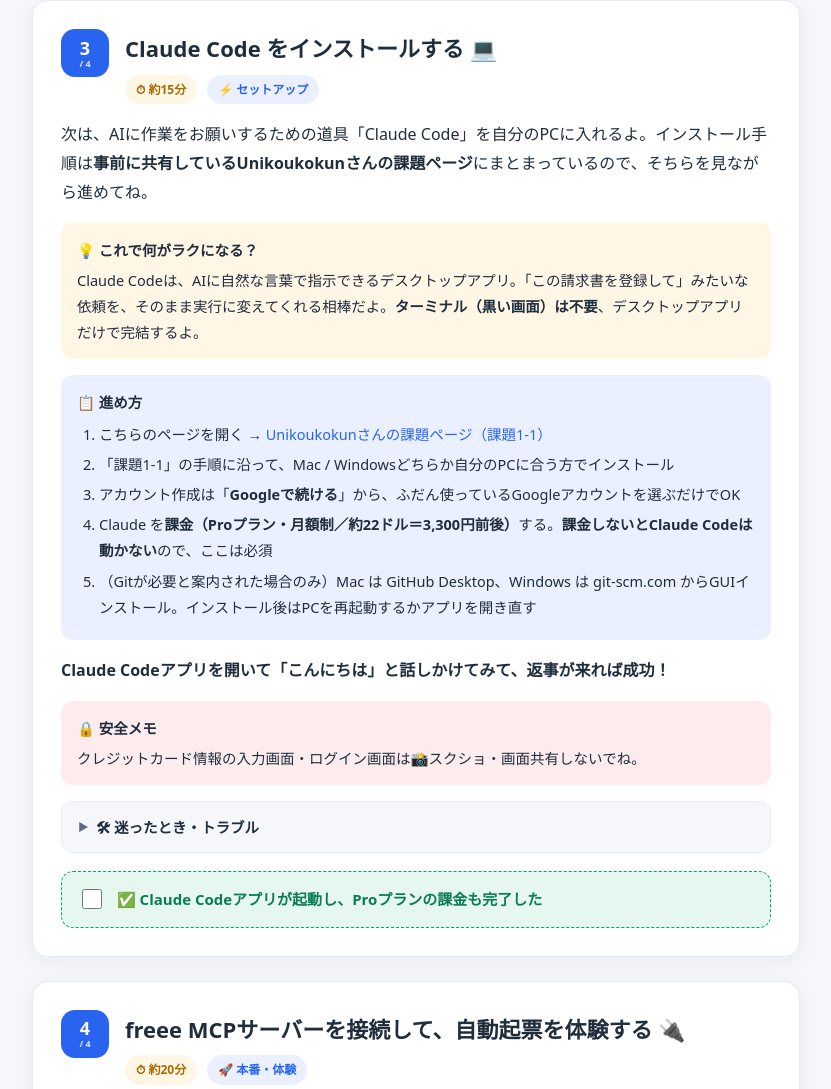
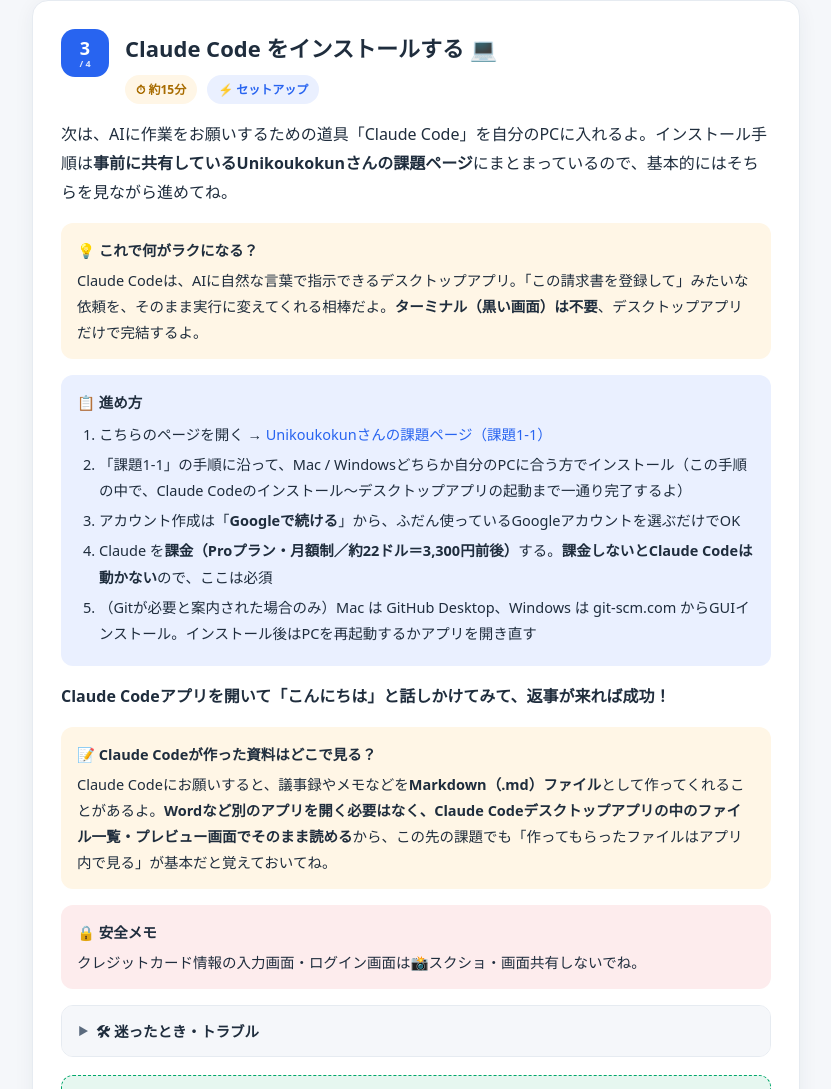
Before and after one commit to fromk0326-boop/hk-tax-school-vol01-t6f8tfw7, a plain HTML site: page index.html in a window 1280 px wide. Shown: the part 2420-3509 px from the top of the page, without its empty margins (360-1191 px from the left). Drawn offline with Linux system fonts and the light colour scheme.

Commit message:
update: vol01課題ページ ステップ3インストール手順・md閲覧説明を更新

```diff
--- a/index.html
+++ b/index.html
@@ -406,7 +406,7 @@
         </div>
       </div>
 
-      <p>次は、AIに作業をお願いするための道具「Claude Code」を自分のPCに入れるよ。インストール手順は<b>事前に共有しているUnikoukokunさんの課題ページ</b>にまとまっているので、そちらを見ながら進めてね。</p>
+      <p>次は、AIに作業をお願いするための道具「Claude Code」を自分のPCに入れるよ。インストール手順は<b>事前に共有しているUnikoukokunさんの課題ページ</b>にまとまっているので、基本的にはそちらを見ながら進めてね。</p>
 
       <div class="box tip">
         <div class="box-h">💡 これで何がラクになる？</div>
@@ -417,7 +417,7 @@
         <div class="box-h">📋 進め方</div>
         <ol>
           <li>こちらのページを開く → <a href="https://bbs.unikoukokun.com/kadai.html" target="_blank" rel="noopener">Unikoukokunさんの課題ページ（課題1-1）</a></li>
-          <li>「課題1-1」の手順に沿って、Mac / Windowsどちらか自分のPCに合う方でインストール</li>
+          <li>「課題1-1」の手順に沿って、Mac / Windowsどちらか自分のPCに合う方でインストール（この手順の中で、Claude Codeのインストール〜デスクトップアプリの起動まで一通り完了するよ）</li>
           <li>アカウント作成は「<b>Googleで続ける</b>」から、ふだん使っているGoogleアカウントを選ぶだけでOK</li>
           <li>Claude を<b>課金（Proプラン・月額制／約22ドル＝3,300円前後）</b>する。<b>課金しないとClaude Codeは動かない</b>ので、ここは必須</li>
           <li>（Gitが必要と案内された場合のみ）Mac は GitHub Desktop、Windows は git-scm.com からGUIインストール。インストール後はPCを再起動するかアプリを開き直す</li>
@@ -425,6 +425,11 @@
       </div>
 
       <p><b>Claude Codeアプリを開いて「こんにちは」と話しかけてみて、返事が来れば成功！</b></p>
+
+      <div class="box tip">
+        <div class="box-h">📝 Claude Codeが作った資料はどこで見る？</div>
+        Claude Codeにお願いすると、議事録やメモなどを<b>Markdown（.md）ファイル</b>として作ってくれることがあるよ。<b>Wordなど別のアプリを開く必要はなく、Claude Codeデスクトップアプリの中のファイル一覧・プレビュー画面でそのまま読める</b>から、この先の課題でも「作ってもらったファイルはアプリ内で見る」が基本だと覚えておいてね。
+      </div>
 
       <div class="box safe">
         <div class="box-h">🔒 安全メモ</div>
@@ -439,6 +444,7 @@
             <li><b>Googleアカウントがない</b> → メールアドレスでの新規登録もできる。当日サポートするね。</li>
             <li><b>Gitを案内されたけどよく分からない</b> → アプリの案内に従ってGUIインストールするだけでOK。コマンド入力は不要。</li>
             <li><b>インストールしたのに反応しない</b> → アプリを完全に閉じて開き直す。それでもダメならPCを再起動。</li>
+            <li><b>作ってもらったmdファイルが見当たらない</b> → Claude Codeアプリのファイル一覧（サイドバー）を確認。「〇〇というファイル名で作った」とAIが答えた名前で探すと見つかりやすいよ。</li>
           </ul>
         </div>
       </details>
```
